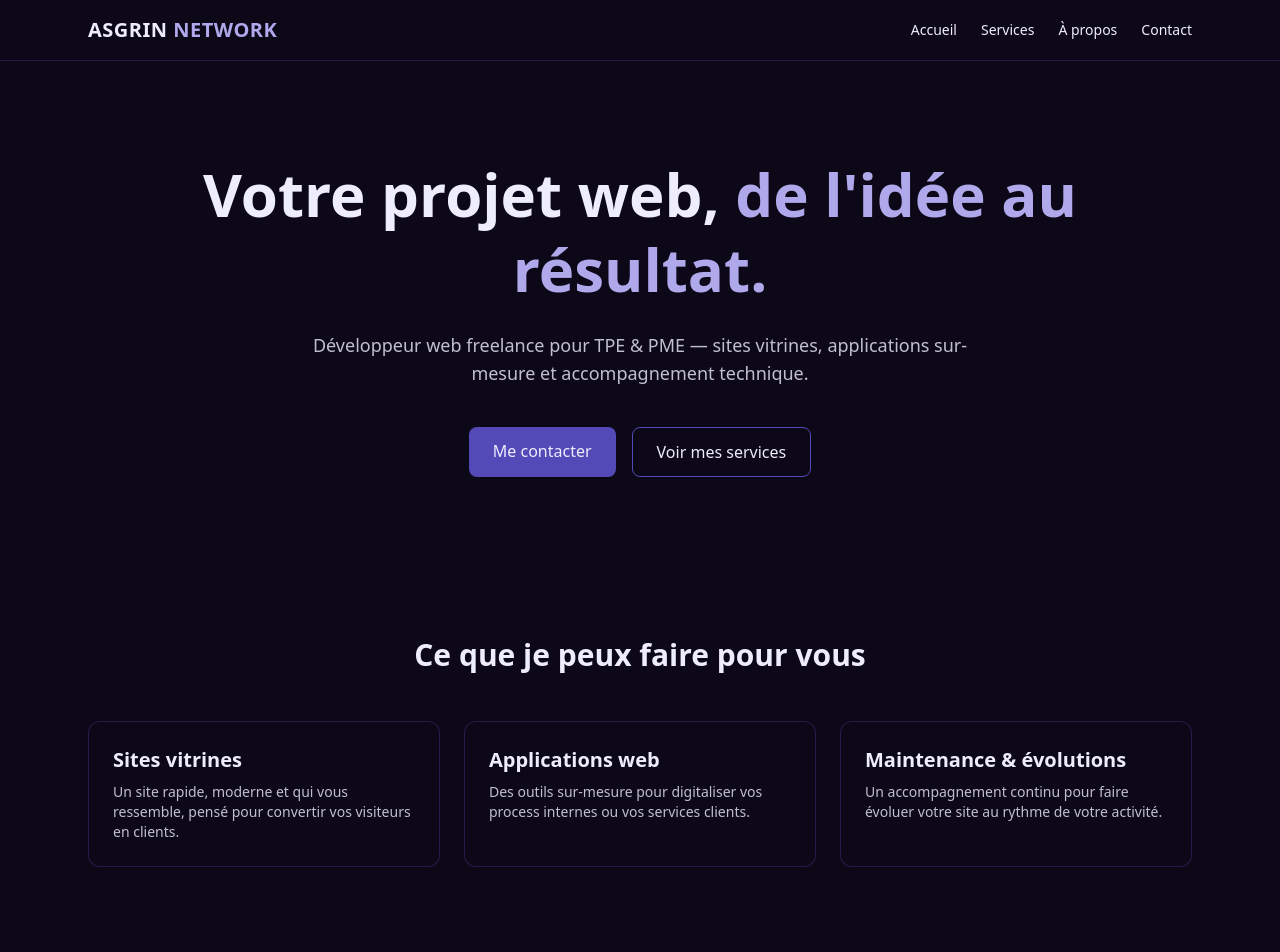
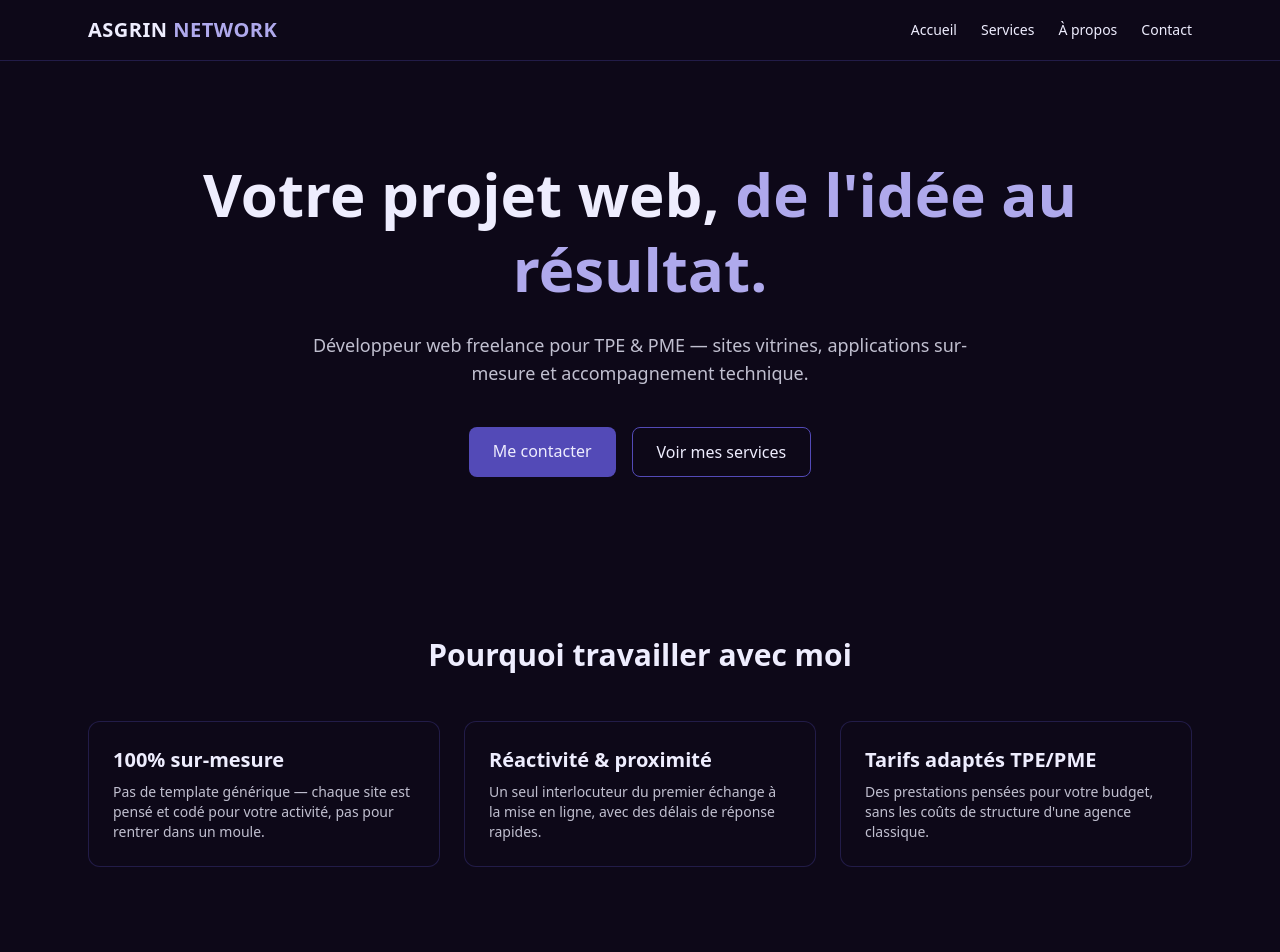
Before and after one commit to Asgrin/Asgrin-network, a Next.js app: page / in a window 1280 px wide. Shown: the top 952 px of the page. Built offline with nearby package versions, Linux system fonts and the light colour scheme.

Commit message:
feat: section Pourquoi moi sur la page d'accueil

```diff
--- a/src/app/page.tsx
+++ b/src/app/page.tsx
@@ -2,9 +2,6 @@ import Button from "@/components/Button";
 import Section from "@/components/Section";
 import Card from "@/components/Card";
 
-// Données des services en dur pour l'instant — on les sortira dans un
-// fichier séparé (data/services.ts) le jour où la page Services doit
-// réutiliser exactement la même liste, pour éviter la duplication
 const HIGHLIGHT_SERVICES = [
   {
     title: "Sites vitrines",
@@ -17,6 +14,24 @@ const HIGHLIGHT_SERVICES = [
   {
     title: "Maintenance & évolutions",
     description: "Un accompagnement continu pour faire évoluer votre site au rythme de votre activité.",
+  },
+];
+
+// Différenciateurs — ce qui te distingue d'une agence classique ou d'un
+// template tout fait. Séparé de HIGHLIGHT_SERVICES car sémantiquement
+// différent : ici c'est "pourquoi moi", pas "ce que je fais"
+const WHY_ME = [
+  {
+    title: "100% sur-mesure",
+    description: "Pas de template générique — chaque site est pensé et codé pour votre activité, pas pour rentrer dans un moule.",
+  },
+  {
+    title: "Réactivité & proximité",
+    description: "Un seul interlocuteur du premier échange à la mise en ligne, avec des délais de réponse rapides.",
+  },
+  {
+    title: "Tarifs adaptés TPE/PME",
+    description: "Des prestations pensées pour votre budget, sans les coûts de structure d'une agence classique.",
   },
 ];
 
@@ -43,6 +58,18 @@ export default function Home() {
         </div>
       </Section>
 
+      {/* POURQUOI MOI */}
+      <Section id="pourquoi-moi">
+        <h2 className="text-3xl font-bold text-center mb-12">
+          Pourquoi travailler avec moi
+        </h2>
+        <div className="grid grid-cols-1 md:grid-cols-3 gap-6">
+          {WHY_ME.map((item) => (
+            <Card key={item.title} title={item.title} description={item.description} />
+          ))}
+        </div>
+      </Section>
+
       {/* SERVICES HIGHLIGHT */}
       <Section id="services-highlight">
         <h2 className="text-3xl font-bold text-center mb-12">
@@ -50,11 +77,7 @@ export default function Home() {
         </h2>
         <div className="grid grid-cols-1 md:grid-cols-3 gap-6">
           {HIGHLIGHT_SERVICES.map((service) => (
-            <Card
-              key={service.title}
-              title={service.title}
-              description={service.description}
-            />
+            <Card key={service.title} title={service.title} description={service.description} />
           ))}
         </div>
       </Section>
```
